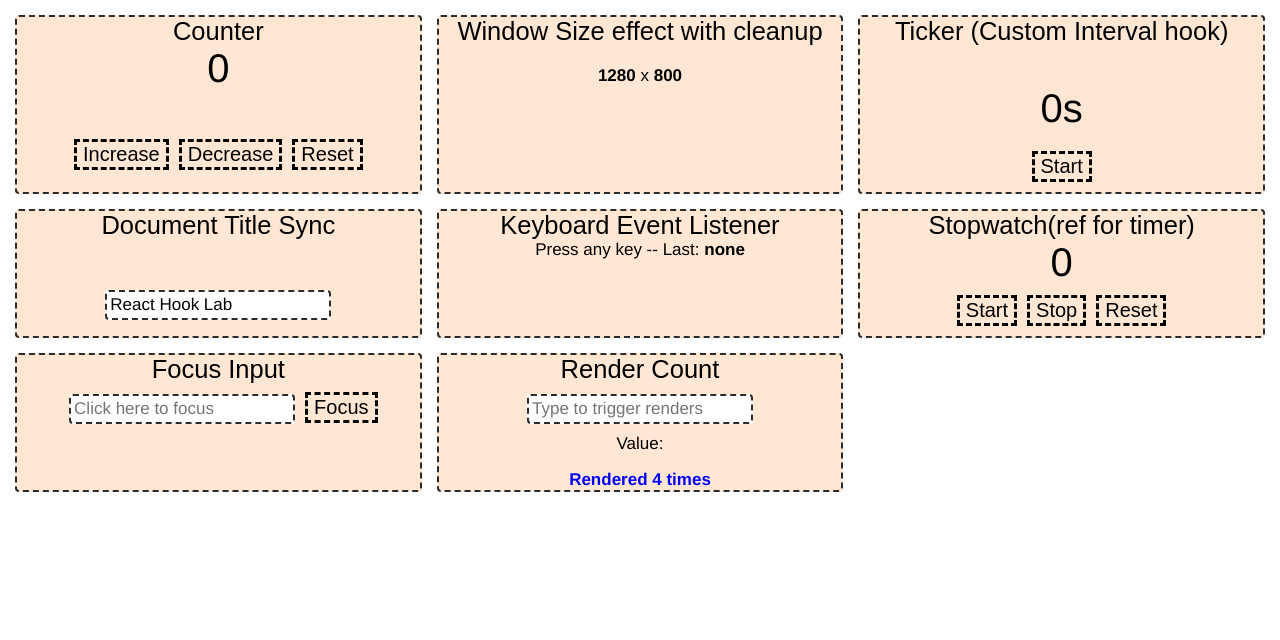
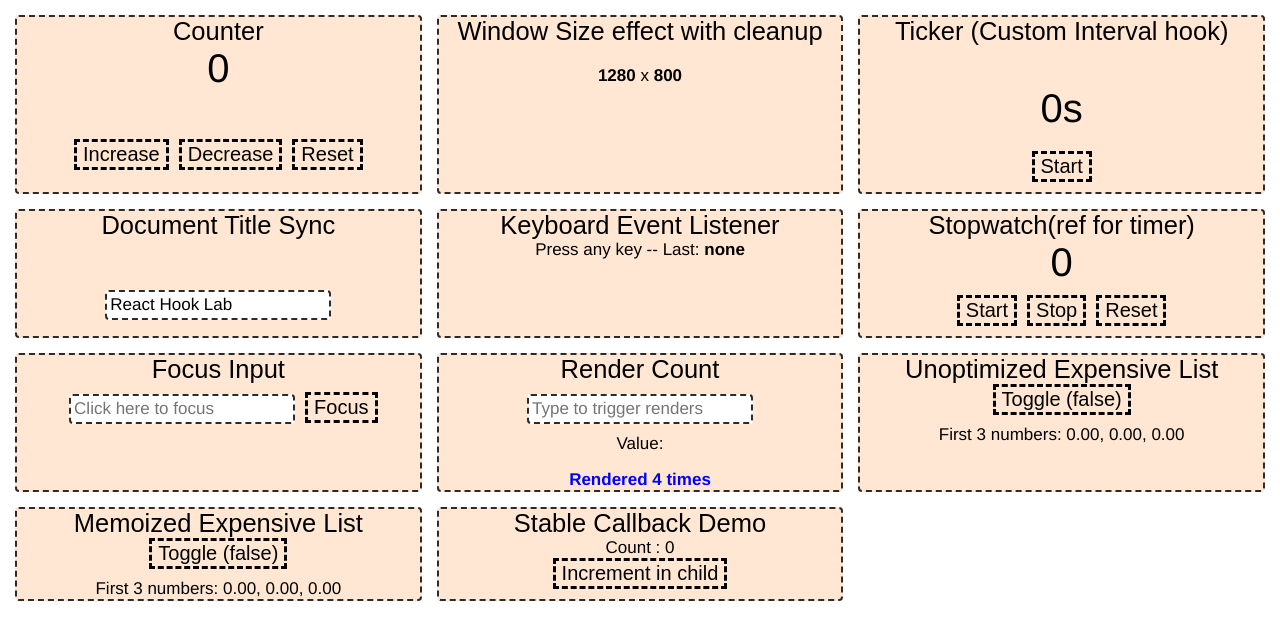
Before and after one commit to Sidddev15/React-hook-lab, a React (Vite) app: page / in a window 1280 px wide. Shown: the top 640 px of the page. Built offline with nearby package versions, Linux system fonts and the light colour scheme; a web font is replaced by a local one.

Commit message:
feat: Added Dervied State and useMemo, useCallback - add unoptimized expensive list example - add memoized list example using useMemo - add stable callback demo with memoized child

```diff
--- a/src/App.tsx
+++ b/src/App.tsx
@@ -1,9 +1,12 @@
 import "./App.css";
 import Counter from "./components/Counter";
 import DocTitle from "./components/Doctitle";
+import ExpensiveList from "./components/ExpensiveList";
 import FocusInput from "./components/FocusInput";
 import KeyPressListener from "./components/KeypressListener";
+import MemoizedList from "./components/MemoizedList";
 import RenderCount from "./components/RenderCount";
+import StableCallback from "./components/StableCallback";
 import Stopwatch from "./components/Stopwatch";
 import Ticker from "./components/Ticker";
 import WindowSize from "./components/WindowSize";
@@ -35,6 +38,15 @@ function App() {
       <div className="grid-item">
         <RenderCount />
       </div>
+      <div className="grid-item">
+        <ExpensiveList />
+      </div>
+      <div className="grid-item">
+        <MemoizedList />
+      </div>
+      <div className="grid-item">
+        <StableCallback />
+      </div>
     </div>
   );
 }
--- /dev/null
+++ b/src/components/ExpensiveList.tsx
@@ -0,0 +1,34 @@
+import { useState } from "react";
+
+function slowSort(arr: number[]) {
+  console.log("Expensive Sorting...");
+  const copy = [...arr];
+  copy.sort((a, b) => a - b);
+  return copy;
+}
+
+export default function ExpensiveList() {
+  const [numbers] = useState(() =>
+    Array.from({ length: 5000 }, () => Math.random())
+  );
+  const [toggle, setToggle] = useState(false);
+
+  //   without memo sort on every render
+  const sorted = slowSort(numbers);
+
+  return (
+    <section style={{ height: "auto", width: "100%" }}>
+      <h2>Unoptimized Expensive List</h2>
+      <button onClick={() => setToggle((t) => !t)}>
+        Toggle ({String(toggle)})
+      </button>
+      <p>
+        First 3 numbers:{" "}
+        {sorted
+          .slice(0, 3)
+          .map((n) => n.toFixed(2))
+          .join(", ")}
+      </p>
+    </section>
+  );
+}
--- /dev/null
+++ b/src/components/MemoizedList.tsx
@@ -0,0 +1,34 @@
+import { useMemo, useState } from "react";
+
+function slowSort(arr: number[]) {
+  console.log("Sorting (memoized)...");
+  const copy = [...arr];
+  copy.sort((a, b) => a - b);
+  return copy;
+}
+
+export default function MemoizedList() {
+  const [numbers] = useState(() =>
+    Array.from({ length: 5000 }, () => Math.random())
+  );
+  const [toggle, setToggle] = useState(false);
+
+  //   Using Memo
+  const sorted = useMemo(() => slowSort(numbers), [numbers]);
+
+  return (
+    <section style={{ height: "auto", width: "100%" }}>
+      <h2>Memoized Expensive List</h2>
+      <button onClick={() => setToggle((t) => !t)}>
+        Toggle ({String(toggle)})
+      </button>
+      <p>
+        First 3 numbers:{" "}
+        {sorted
+          .slice(0, 3)
+          .map((n) => n.toFixed(2))
+          .join(", ")}
+      </p>
+    </section>
+  );
+}
--- /dev/null
+++ b/src/components/StableCallback.tsx
@@ -0,0 +1,20 @@
+import { memo, useCallback, useState } from "react";
+
+const Child = memo(function Child({ onClick }: { onClick: () => void }) {
+  console.log("Child rendered");
+  return <button onClick={onClick}>Increment in child</button>;
+});
+
+export default function StableCallback() {
+  const [count, setCount] = useState(0);
+
+  const increment = useCallback(() => setCount((c) => c + 1), []);
+
+  return (
+    <section style={{ height: "auto", width: "100%" }}>
+      <h2>Stable Callback Demo</h2>
+      <p>Count : {count}</p>
+      <Child onClick={increment} />
+    </section>
+  );
+}
```
